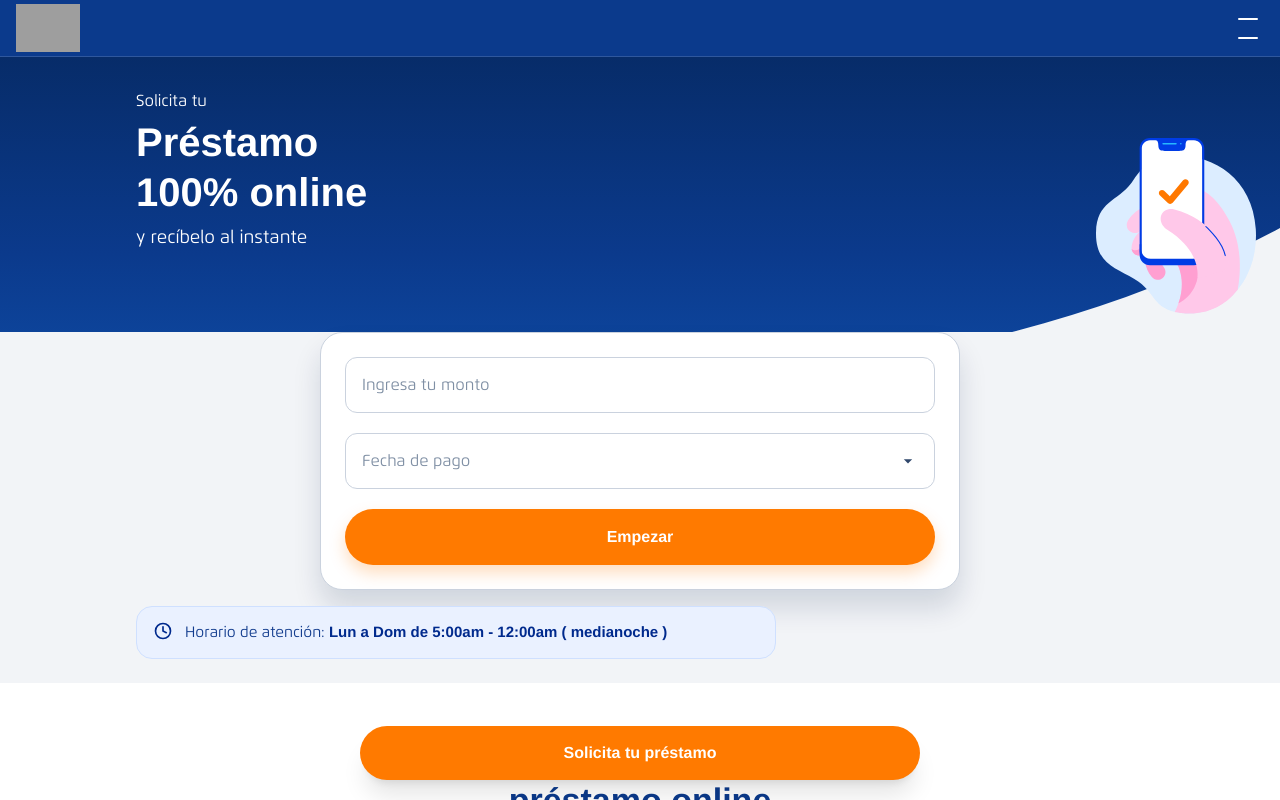
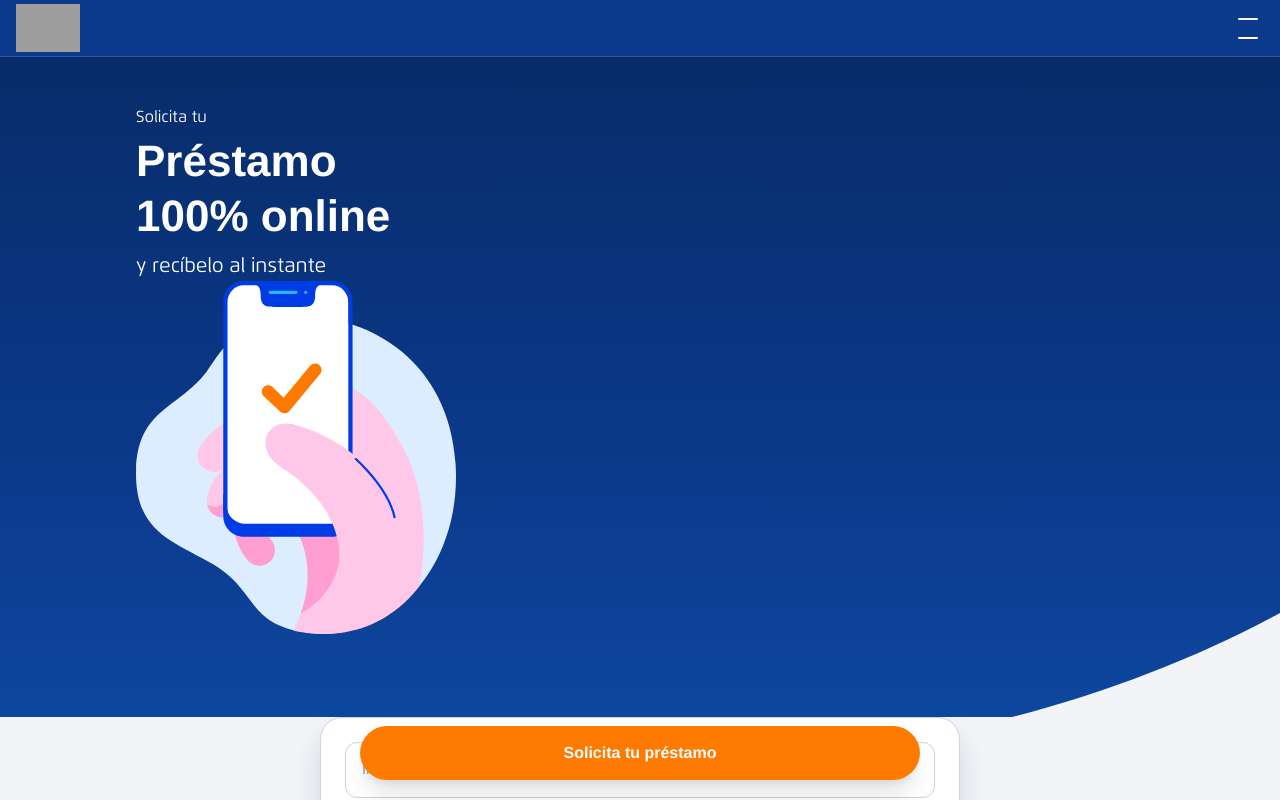
Before and after one commit to bcpevaluate-collab/evaluate-bcp, a Next.js app: page / in a window 1280 px wide. Shown: the top 800 px of the page. Built offline with nearby package versions, Linux system fonts and the light colour scheme; grey boxes are pictures that could not be loaded; a web font is replaced by a local one.

Commit message:
feat(hero): mejorar versión desktop con layout responsive

```diff
--- a/components/Hero.tsx
+++ b/components/Hero.tsx
@@ -6,47 +6,44 @@ export default function Hero() {
     <section
       className="relative overflow-hidden text-white pb-36"
       style={{
-        // gradiente muy parecido al real (ligeramente más oscuro)
         background:
           "linear-gradient(180deg, #072C69 0%, #0B3A8C 58%, #0E4AA4 100%)",
       }}
     >
-      {/* Contenido a la izquierda */}
-      <div className="container-max relative z-10 pt-6 md:pt-8">
-        <div className="grid grid-cols-12">
-          <div className="col-span-12 md:col-span-7">
+      <div className="container-max relative z-10 pt-6 md:pt-12">
+        <div className="relative">
+          {/* Texto siempre igual (mobile perfecto) */}
           <p className="text-[14px] md:text-[16px] font-[400] mb-1">
             Solicita tu
           </p>
 
-            {/* Título en 2 líneas: 32/40, Demi (600), lh 1.25 */}
-            <h1 className="text-[32px] md:text-[40px] font-[600] leading-[1.25] mb-2 max-w-[22rem]">
+          <h1 className="text-[32px] md:text-[44px] font-[600] leading-[1.25] mb-2 max-w-[22rem] md:max-w-none">
             <span>Préstamo</span>
-              <br className="block" />
+            <br />
             <span>100% online</span>
           </h1>
 
-            <p className="text-[16px] md:text-[18px] font-[400] mt-1">
+          <p className="text-[16px] md:text-[20px] font-[400] mt-1">
             y recíbelo al instante
           </p>
-          </div>
-        </div>
-      </div>
 
-      {/* Ilustración: derecha + centrada vertical. Más pequeña. */}
+          {/* Imagen flotante en mobile, alineada a la derecha en desktop */}
           <Image
-        src="/hero-illustration.svg"    // tu SVG en /public
+            src="/hero-illustration.svg"
             alt="Préstamo online"
             width={180}
             height={180}
             priority
             className="
-          pointer-events-none absolute right-3 md:right-6 top-1/2 -translate-y-1/2 z-10
-          w-[140px] h-auto md:w-[160px]
+              pointer-events-none absolute right-3 top-1/2 -translate-y-1/2 z-10
+              w-[140px] h-auto
+              md:static md:inline-block md:w-[320px] md:translate-y-0 md:ml-auto
             "
           />
+        </div>
+      </div>
 
-      {/* Curva EXACTA pintando el color de la sección siguiente */}
+      {/* Curva */}
       <svg
         viewBox="0 0 1200 168"
         preserveAspectRatio="none"
@@ -57,7 +54,6 @@ export default function Hero() {
         <path
           d="M1200 0v168H0v-54.708c118.333 28.97 304 42.722 557 41.26C810 153.087 1024.333 101.57 1200 0z"
           fill="#F2F4F7"
-          fillRule="evenodd"
         />
       </svg>
     </section>
```
Lines whose indentation alone changed are shown as unchanged.
